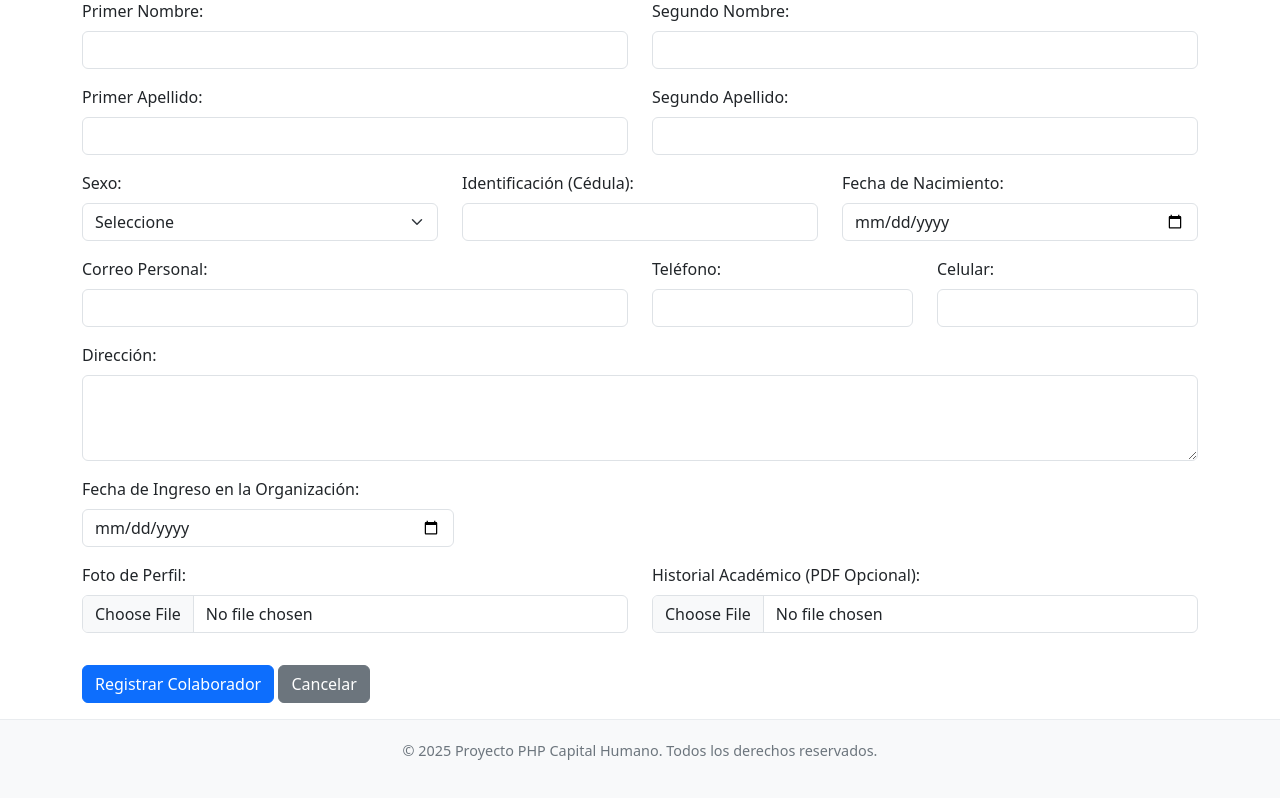
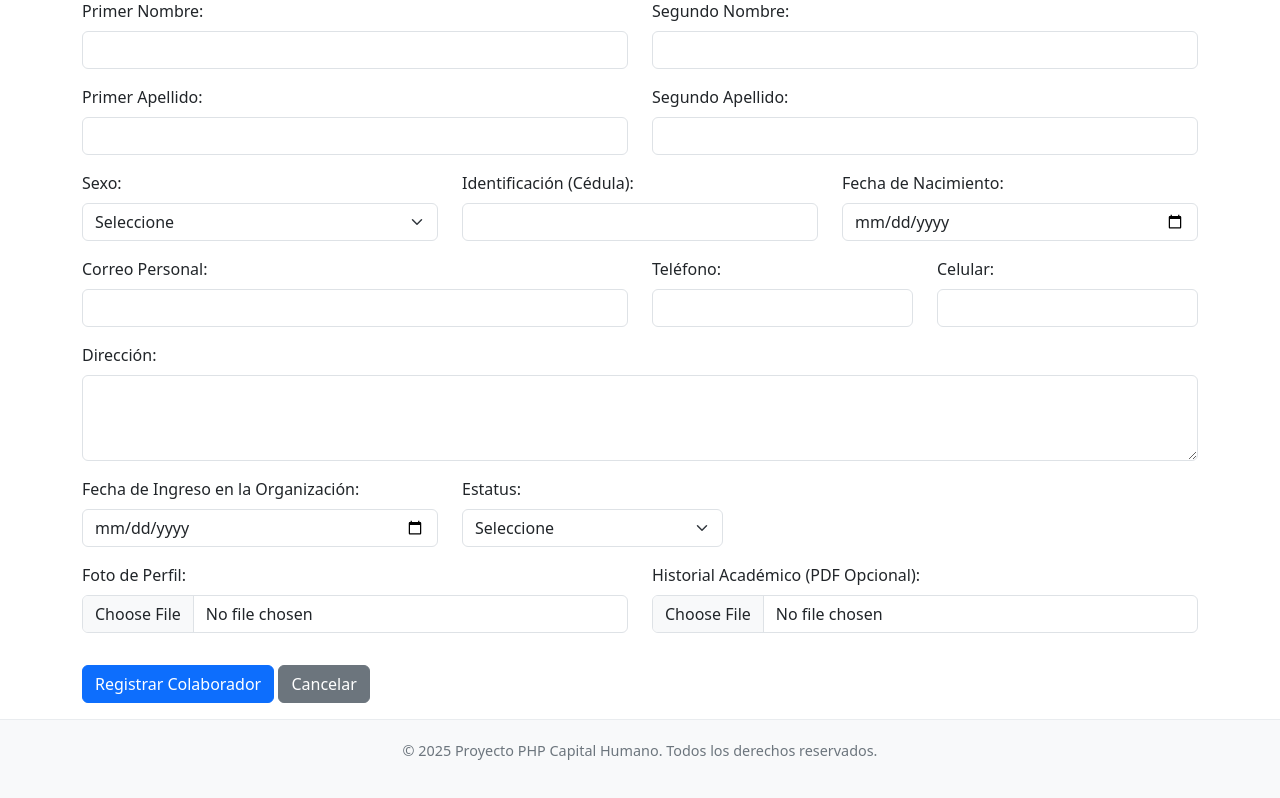
Before and after one commit to FizlyxX/Capital-Humano-PHP, a PHP site: page /tcpdf/colaboradores/crear.php in a window 1280 px wide. Shown: the part 167-965 px from the top of the page. Run offline with PHP 8.4, Linux system fonts and the light colour scheme; a user stored in the database is signed in.

Commit message:
correcion de error en colaboradores

```diff
--- a/colaboradores/crear.php
+++ b/colaboradores/crear.php
@@ -20,9 +20,11 @@ $primer_nombre = $segundo_nombre = $primer_apellido = $segundo_apellido = "";
 $sexo = $identificacion = $fecha_nacimiento = $correo_personal = "";
 $telefono = $celular = $direccion = "";
 $fecha_ingreso = "";
+$estatus = ""; // Añadido: Inicializar la variable estatus
 $primer_nombre_err = $primer_apellido_err = $sexo_err = $identificacion_err = $fecha_nacimiento_err = "";
 $correo_personal_err = $telefono_err = $celular_err = $direccion_err = "";
 $fecha_ingreso_err = "";
+$estatus_err = ""; // Añadido: Inicializar la variable de error para estatus
 $foto_perfil_err = $historial_academico_pdf_err = "";
 
 // Procesar el formulario cuando se envía
@@ -41,6 +43,7 @@ if ($_SERVER["REQUEST_METHOD"] == "POST") {
     $celular = trim($_POST['celular']);
     $direccion = trim($_POST['direccion']);
     $fecha_ingreso = trim($_POST['fecha_ingreso']);
+    $estatus = trim($_POST['estatus']); // Añadido: Recoger el valor del estatus
 
     // 2. Validar datos
     if (empty($primer_nombre)) { $primer_nombre_err = "Ingrese el primer nombre."; }
@@ -63,6 +66,8 @@ if ($_SERVER["REQUEST_METHOD"] == "POST") {
 
     if (empty($fecha_nacimiento)) { $fecha_nacimiento_err = "Ingrese la fecha de nacimiento."; }
     if (empty($fecha_ingreso)) { $fecha_ingreso_err = "Ingrese la fecha de ingreso."; }
+    if (empty($estatus)) { $estatus_err = "Seleccione el estatus."; } // Añadido: Validar el estatus
+
     // Puedes añadir más validaciones (regex para correo/teléfono, formato de fecha, etc.)
 
     // 3. Procesar subida de Foto de Perfil y PDF
@@ -70,7 +75,7 @@ if ($_SERVER["REQUEST_METHOD"] == "POST") {
     // Los errores se propagan si no hay éxito.
 
     // Si no hay errores de validación de texto, proceder con archivos y BD
-    if (empty($primer_nombre_err) && empty($primer_apellido_err) && empty($sexo_err) && empty($identificacion_err) && empty($fecha_nacimiento_err) && empty($fecha_ingreso_err)) {
+    if (empty($primer_nombre_err) && empty($primer_apellido_err) && empty($sexo_err) && empty($identificacion_err) && empty($fecha_nacimiento_err) && empty($fecha_ingreso_err) && empty($estatus_err)) { // Añadido: estatus_err en la condición
 
         $colaborador_data = [
             'primer_nombre' => $primer_nombre,
@@ -84,7 +89,8 @@ if ($_SERVER["REQUEST_METHOD"] == "POST") {
             'telefono' => $telefono,
             'celular' => $celular,
             'direccion' => $direccion,
-            'fecha_ingreso' => $fecha_ingreso
+            'fecha_ingreso' => $fecha_ingreso,
+            'estatus_id' => $estatus // Añadido: Pasar el estatus al array de datos
         ];
 
         $resultado_creacion = crearColaborador($link, $colaborador_data, 'foto_perfil', 'historial_academico_pdf');
@@ -226,11 +232,25 @@ if ($_SERVER["REQUEST_METHOD"] == "POST") {
                 <textarea name="direccion" id="direccion" class="form-control" rows="3"><?php echo htmlspecialchars($direccion); ?></textarea>
             </div>
 
-            <div class="col-md-4">
-                <div class="mb-3 <?php echo (!empty($fecha_ingreso_err)) ? 'has-error' : ''; ?>">
-                    <label for="fecha_ingreso" class="form-label">Fecha de Ingreso en la Organización:</label>
-                    <input type="date" name="fecha_ingreso" id="fecha_ingreso" class="form-control" value="<?php echo htmlspecialchars($fecha_ingreso); ?>" required>
-                    <span class="invalid-feedback text-danger"><?php echo $fecha_ingreso_err; ?></span>
+            <div class="row"> <div class="col-md-4">
+                    <div class="mb-3 <?php echo (!empty($fecha_ingreso_err)) ? 'has-error' : ''; ?>">
+                        <label for="fecha_ingreso" class="form-label">Fecha de Ingreso en la Organización:</label>
+                        <input type="date" name="fecha_ingreso" id="fecha_ingreso" class="form-control" value="<?php echo htmlspecialchars($fecha_ingreso); ?>" required>
+                        <span class="invalid-feedback text-danger"><?php echo $fecha_ingreso_err; ?></span>
+                    </div>
+                </div>
+                <div class="col-md-3">
+                    <div class="mb-3 <?php echo (!empty($estatus_err)) ? 'has-error' : ''; ?>">
+                        <label for="estatus" class="form-label">Estatus:</label>
+                        <select name="estatus" id="estatus" class="form-select" required>
+                            <option value="">Seleccione</option>
+                            <option value="1" <?php echo ($estatus == 1) ? 'selected' : ''; ?>>Vacaciones</option>
+                            <option value="2" <?php echo ($estatus == 2) ? 'selected' : ''; ?>>Licencia</option>
+                            <option value="3" <?php echo ($estatus == 3) ? 'selected' : ''; ?>>Incapacitado</option>
+                            <option value="4" <?php echo ($estatus == 4) ? 'selected' : ''; ?>>Trabajando</option>
+                        </select>
+                        <span class="invalid-feedback text-danger"><?php echo $estatus_err; ?></span>
+                    </div>
                 </div>
             </div>
 
@@ -256,7 +276,8 @@ if ($_SERVER["REQUEST_METHOD"] == "POST") {
                 <a href="index.php" class="btn btn-secondary">Cancelar</a>
             </div>
         </form>
-    </div> <?php
+    </div>
+    <?php
     if (class_exists('Footer')) {
         $footer = new Footer();
         $footer->render();
--- a/colaboradores/funciones.php
+++ b/colaboradores/funciones.php
@@ -277,15 +277,42 @@ function crearColaborador($link, $data, $foto_file_input_name, $pdf_file_input_n
     }
     $ruta_historial_academico_pdf = $pdf_result['success'];
 
-    $sql = "INSERT INTO colaboradores (primer_nombre, segundo_nombre, primer_apellido, segundo_apellido, sexo, identificacion, fecha_nacimiento, correo_personal, telefono, celular, direccion, ruta_foto_perfil, ruta_historial_academico_pdf, fecha_ingreso, estatus_id, activo) VALUES (?, ?, ?, ?, ?, ?, ?, ?, ?, ?, ?, ?, ?, ?, 1)";
+    // Valores predeterminados para las columnas que no se reciben del formulario
+    // y que no tienen un valor DEFAULT en la tabla o necesitamos especificarlo.
+    $estatus_id = 4; // Asumimos 'Trabajando' como estatus inicial
+    $fecha_salida = NULL; // Puede ser NULL
+    $id_usuario = NULL;   // Puede ser NULL
+
+    // Lista explícita de todas las columnas en la tabla `colaboradores`
+    // EXCLUIMOS `id_colaborador` (AUTO_INCREMENT), `fecha_creacion` (DEFAULT CURRENT_TIMESTAMP),
+    // y `activo` (DEFAULT '1') ya que se gestionan automáticamente por la BD o con un default.
+    $sql = "INSERT INTO colaboradores (
+                primer_nombre, segundo_nombre, primer_apellido, segundo_apellido,
+                sexo, identificacion, fecha_nacimiento, correo_personal,
+                telefono, celular, direccion, ruta_foto_perfil,
+                ruta_historial_academico_pdf, fecha_ingreso, estatus_id,
+                fecha_salida, id_usuario
+            ) VALUES (?, ?, ?, ?, ?, ?, ?, ?, ?, ?, ?, ?, ?, ?, ?, ?, ?)";
 
     if ($stmt = mysqli_prepare($link, $sql)) {
-        mysqli_stmt_bind_param($stmt, "ssssssssssssssi", // Son 13 's' para 13 variables
-            $data['primer_nombre'], $data['segundo_nombre'], $data['primer_apellido'],
-            $data['segundo_apellido'], $data['sexo'], $data['identificacion'],
-            $data['fecha_nacimiento'], $data['correo_personal'], $data['telefono'],
-            $data['celular'], $data['direccion'], $ruta_foto_perfil,
-            $ruta_historial_academico_pdf, $data['fecha_ingreso'], $data['estatus_id']
+        mysqli_stmt_bind_param($stmt, "sssssssssssssssii", // 15 's' y 2 'i'
+            $data['primer_nombre'],
+            $data['segundo_nombre'],
+            $data['primer_apellido'],
+            $data['segundo_apellido'],
+            $data['sexo'],
+            $data['identificacion'],
+            $data['fecha_nacimiento'],
+            $data['correo_personal'],
+            $data['telefono'],
+            $data['celular'],
+            $data['direccion'],
+            $ruta_foto_perfil,
+            $ruta_historial_academico_pdf,
+            $data['fecha_ingreso'],
+            $estatus_id, // Valor predeterminado
+            $fecha_salida, // Será NULL
+            $id_usuario // Será NULL
         );
 
         if (mysqli_stmt_execute($stmt)) {
@@ -294,12 +321,12 @@ function crearColaborador($link, $data, $foto_file_input_name, $pdf_file_input_n
         } else {
             // Si la inserción en la BD falla, intenta borrar los archivos subidos (si es una nueva subida)
             if (!empty($ruta_foto_perfil) && strpos($ruta_foto_perfil, 'original_') !== false) {
-                $uploaded_photo_name = basename($ruta_foto_perfil);
-                if (file_exists(UPLOAD_DIR_FOTOS . 'original_' . $uploaded_photo_name)) {
-                    @unlink(UPLOAD_DIR_FOTOS . 'original_' . $uploaded_photo_name);
+                $uploaded_photo_base_name = basename($ruta_foto_perfil);
+                if (file_exists(UPLOAD_DIR_FOTOS . $uploaded_photo_base_name)) {
+                    @unlink(UPLOAD_DIR_FOTOS . $uploaded_photo_base_name);
                 }
-                if (file_exists(UPLOAD_DIR_FOTOS . 'thumb_original_' . $uploaded_photo_name)) {
-                    @unlink(UPLOAD_DIR_FOTOS . 'thumb_original_' . $uploaded_photo_name);
+                if (file_exists(UPLOAD_DIR_FOTOS . 'thumb_original_' . $uploaded_photo_base_name)) {
+                     @unlink(UPLOAD_DIR_FOTOS . 'thumb_original_' . $uploaded_photo_base_name);
                 }
             }
             if (!empty($ruta_historial_academico_pdf) && strpos($ruta_historial_academico_pdf, 'pdf_') !== false) {
@@ -307,12 +334,12 @@ function crearColaborador($link, $data, $foto_file_input_name, $pdf_file_input_n
                     @unlink(UPLOAD_DIR_PDFS . basename($ruta_historial_academico_pdf));
                 }
             }
-            if (mysqli_errno($link) == 1062) { // Error de UNIQUE constraint violation
+            if (mysqli_errno($link) == 1062) { // Error de violación de restricción UNIQUE
                 mysqli_stmt_close($stmt);
                 return ['error' => 'La identificación (cédula) ya existe para otro colaborador.'];
             }
             mysqli_stmt_close($stmt);
-            return ['error' => 'Error al guardar el colaborador en la base de datos: ' . mysqli_error($link)]; // Añadir error de MySQL para depuración
+            return ['error' => 'Error al guardar el colaborador en la base de datos: ' . mysqli_error($link)];
         }
     }
     return ['error' => 'Error en la preparación de la consulta SQL para crear.'];
```
Also changed, not shown: uploads/fotos_perfil/marco_gomez.jpg (added), uploads/fotos_perfil/original_foto_68832050ede96.jpg (added), uploads/fotos_perfil/original_foto_68832397daa7c.jpg (added), uploads/fotos_perfil/original_foto_6883251f82435.jpg (added), uploads/fotos_perfil/thumb_original_foto_68832050ede96.jpg (added), uploads/fotos_perfil/thumb_original_foto_68832397daa7c.jpg (added), uploads/fotos_perfil/thumb_original_foto_6883251f82435.jpg (added).
